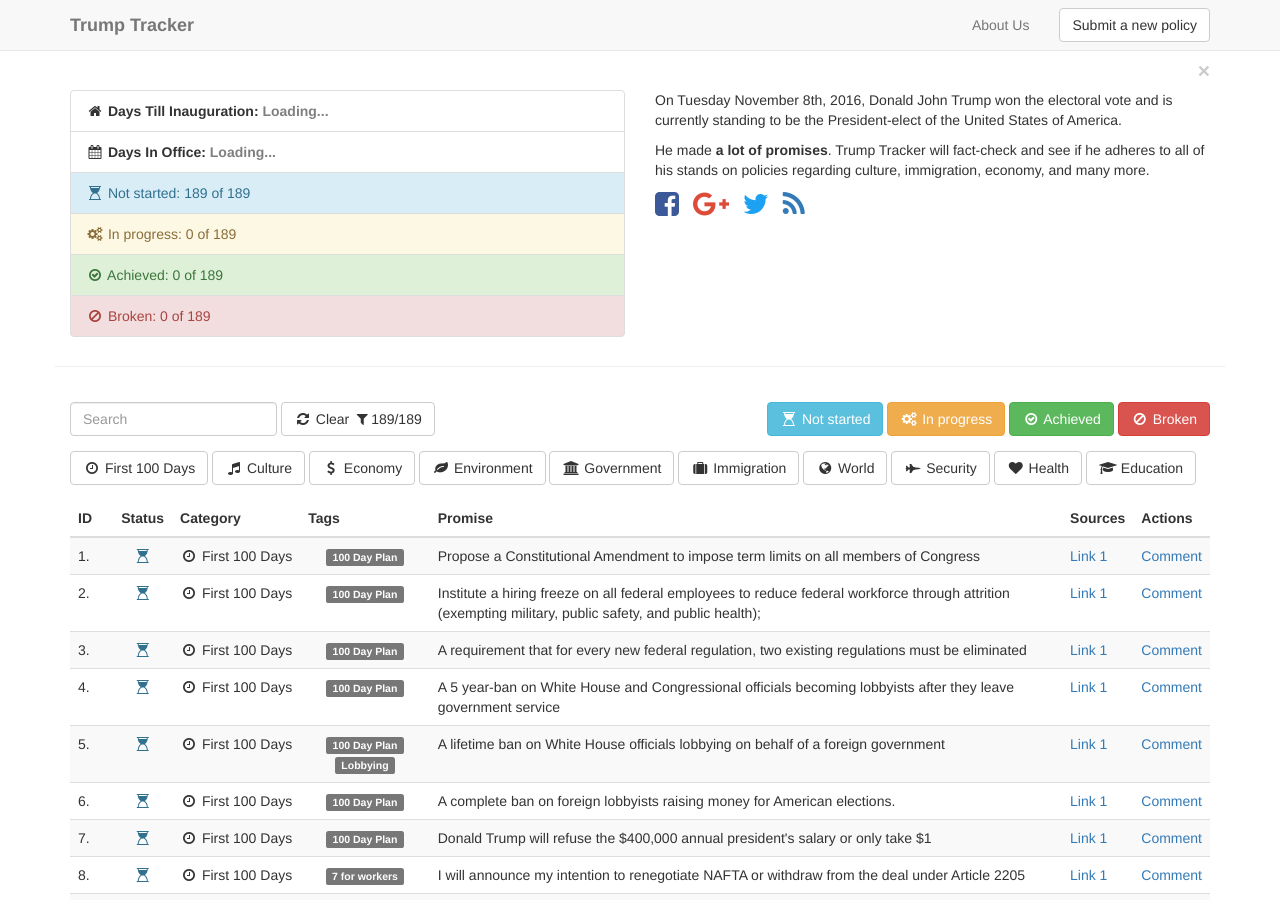
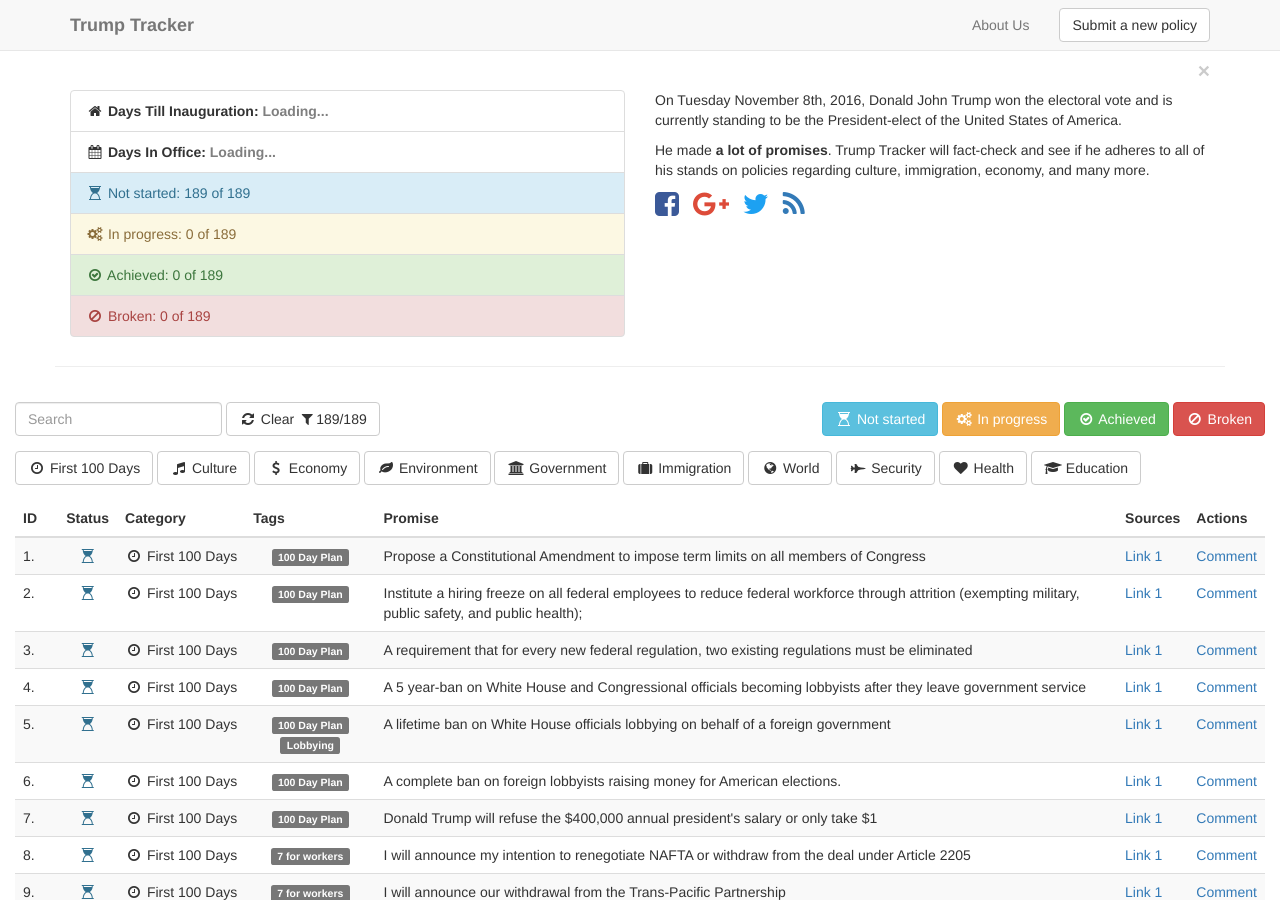
Before and after one commit to TrumpTracker/trumptracker.github.io, a Jekyll site: the page built from revamp.html, in a window 1280 px wide and 900 px high. Built offline with Jekyll 4.4.1, drawn with Linux system fonts in a browser that asks for light colours; nearby versions of some CDN libraries.

Commit message:
small fix for full width table

```diff
--- a/revamp.html
+++ b/revamp.html
@@ -77,7 +77,7 @@
 </div>
 
 
-<div class="container promises" id="promises">
+<div class="container-fluid promises" id="promises">
 
     <div class="row promises__search-row">
         <div class="col-md-5">
```
